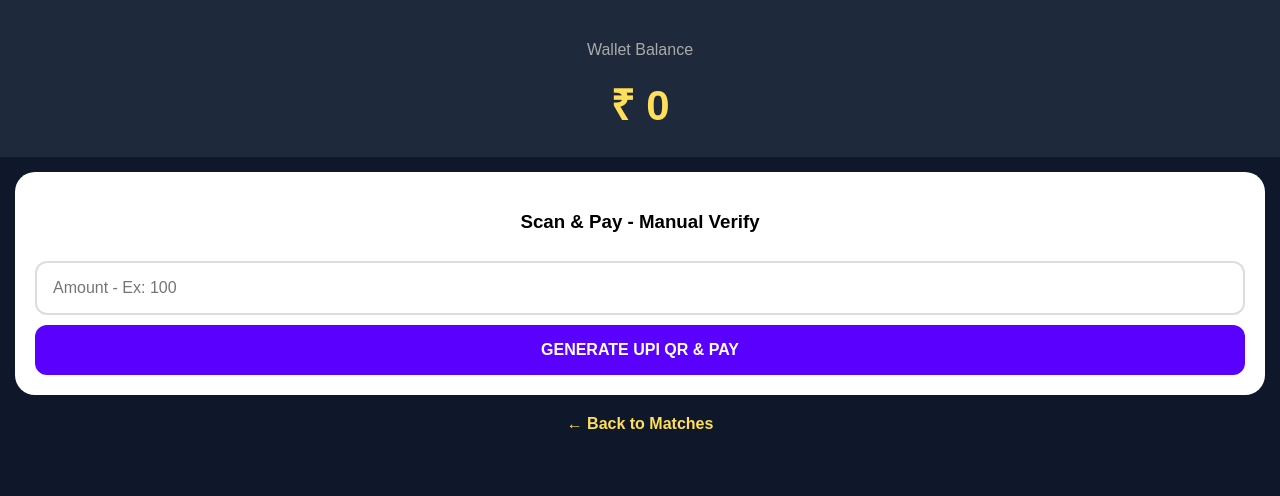
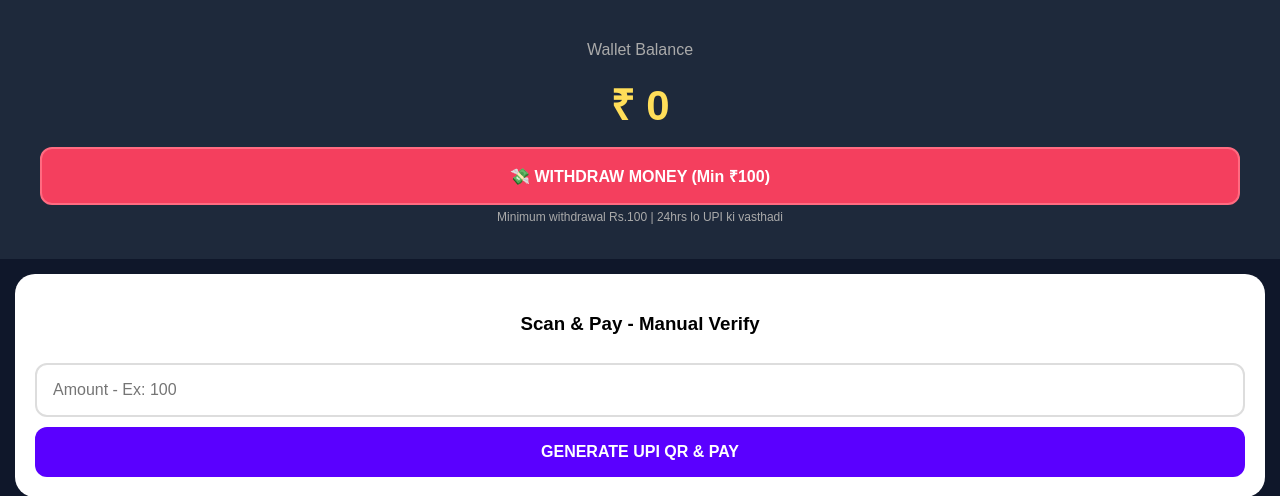
Before and after one commit to kothapallisravankumar05-art/sd-tournments, a Flask app: page /wallet in a window 1280 px wide. Shown: the top 496 px of the page. Run offline with Flask 3, Linux system fonts and the light colour scheme; the visitor is signed in with stand-in values (Sample User, id 1); data comes from the database, SQL or seed files in the repository.

Commit message:
Update wallet.html

```diff
--- a/templates/wallet.html
+++ b/templates/wallet.html
@@ -9,9 +9,16 @@ input{width:100%;padding:16px;border-radius:12px;border:2px solid #ddd;margin:10
 .btn{width:100%;padding:16px;border:none;border-radius:12px;font-weight:900;color:white;font-size:16px}
 .pay{background:#5a00ff}
 #qr{margin:15px auto;display:flex;justify-content:center}
+.withdraw-btn{display:block;background:#f43f5e;color:white;padding:16px;border-radius:12px;text-decoration:none;font-weight:900;margin:15px;text-align:center;font-size:16px;border:2px solid #ff6b81}
+.withdraw-info{color:#aaa;font-size:12px;margin-top:-10px;margin-bottom:10px}
 </style>
 </head><body>
-<div class="top"><p style="color:#aaa">Wallet Balance</p><div class="bal">₹ {{ user['balance'] }}</div></div>
+<div class="top"><p style="color:#aaa">Wallet Balance</p><div class="bal">₹ {{ user['balance'] }}</div>
+<!-- WITHDRAW BUTTON - FIX -->
+<a href="/withdraw" class="withdraw-btn">💸 WITHDRAW MONEY (Min ₹100)</a>
+<p class="withdraw-info">Minimum withdrawal Rs.100 | 24hrs lo UPI ki vasthadi</p>
+</div>
+
 <div class="card">
 <h3>Scan & Pay - Manual Verify</h3>
 <input id="amt" type="number" placeholder="Amount - Ex: 100">
```
